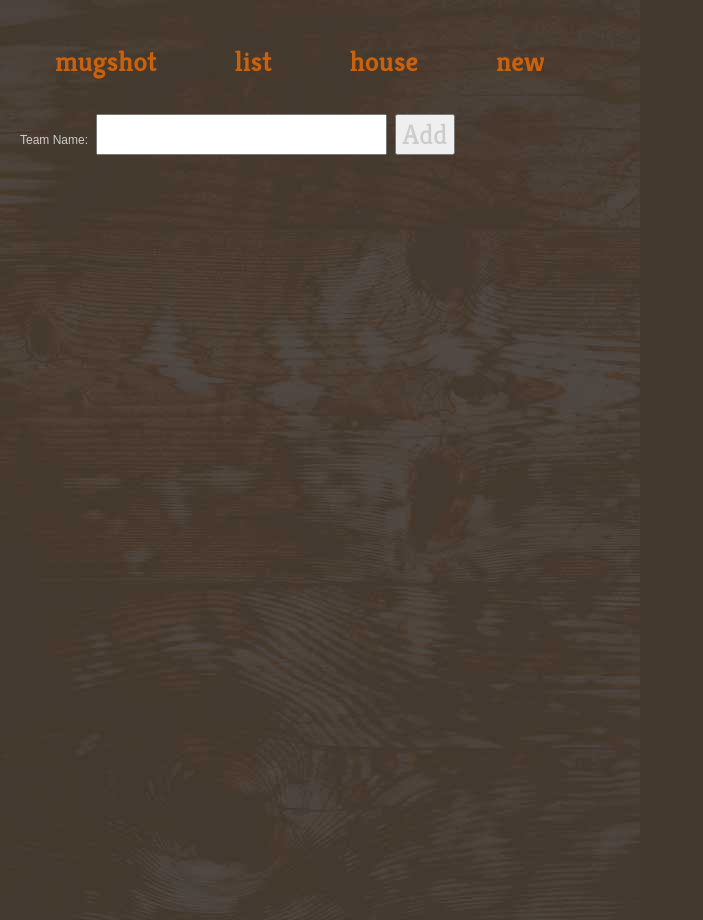
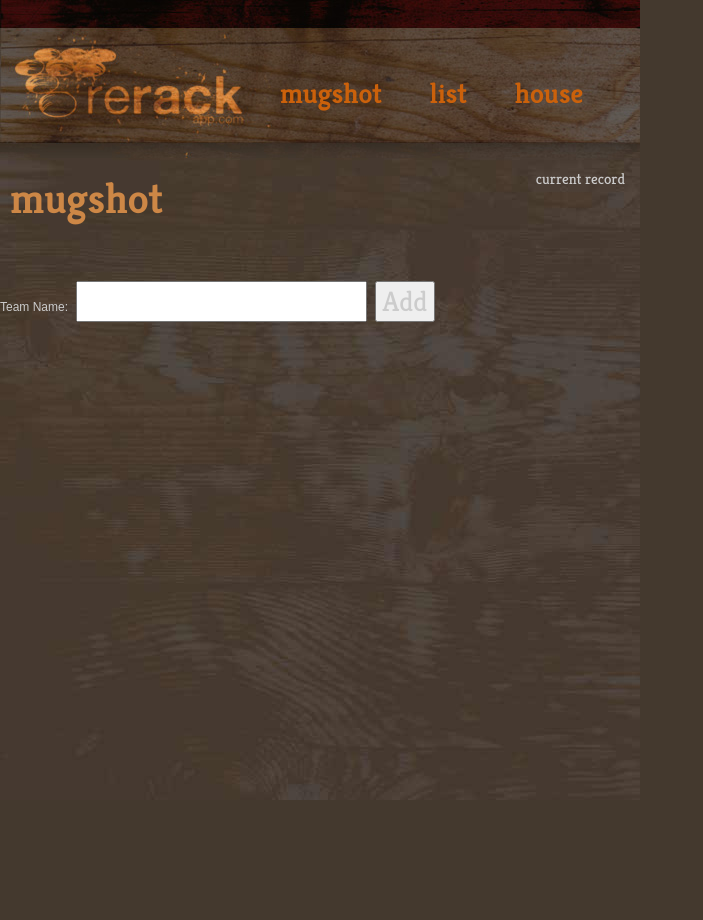
Before and after one commit to chetan-vangala/rerack, a PHP site: page /dashboard.php in a window 1280 px wide. Shown: the whole page, without its empty margins (0-703 px from the left). After the commit the page ends 800 px from the top, so only its background shows below. Run offline with PHP 8.4, Linux system fonts and the light colour scheme; data that the repository does not hold is empty.

Commit message:
table display

```diff
--- a/css/rerack.css
+++ b/css/rerack.css
@@ -1,7 +1,7 @@
 @import url('reset.css');
 @import url('colorbox.css');
 @import url('jquery.mobile.css');
-body, a, p, div, li, h1, h2, td, input {
+body, a, p, div, li, h1, h2, h3, td, input, span {
   font-family: "Kreon", Verdana, sans-serif;
   font-weight: regular;
   font-size: 28px;
@@ -11,17 +11,34 @@
   text-decoration: none;
   color: #cb610b; }
 
+h1 {
+  font-size: 42px;
+  color: #cd8746;
+  font-weight: bold; }
+
+h2 {
+  font-size: 40px;
+  color: #dd310a; }
+
+h3 {
+  font-size: 36px;
+  letter-spacing: -0.01em;
+  color: #dd310a;
+  font-weight: bold; }
+
 .description {
   font-size: 12px; }
+
+#content-area {
+  padding: 10px 0; }
 
 td {
   padding: 10px; }
 
 body {
   background: #44392e url(/images/wood-bg.jpg) no-repeat;
-  width: 580px;
-  height: 900px;
-  padding: 10px 20px; }
+  max-width: 580px;
+  max-height: 900px; }
 
 body#login {
   background: #44392e url(/images/login.jpg) no-repeat; }
@@ -41,8 +58,69 @@
       letter-spacing: 53px; }
 
 #top-nav {
-  padding: 10px 0; }
-  #top-nav li {
-    display: inline;
-    padding: 0 35px;
-    font-weight: bold; }
+  position: relative;
+  width: 640px;
+  height: 158px;
+  background: transparent url(/images/header-bg.jpg) no-repeat; }
+  #top-nav #title-bar {
+    position: absolute;
+    height: 22px;
+    left: 0;
+    width: 620px;
+    padding: 3px 10px;
+    color: #644e4b;
+    font-size: 22px;
+    text-transform: uppercase; }
+  #top-nav ul {
+    position: absolute;
+    top: 80px;
+    left: 260px; }
+    #top-nav ul li {
+      display: inline;
+      padding: 0 20px;
+      font-weight: bold; }
+
+#page-top {
+  padding: 5px 10px 20px 10px;
+  height: 60px;
+  width: 620px; }
+  #page-top h1 {
+    float: left;
+    padding-top: 15px; }
+  #page-top #record {
+    float: right; }
+    #page-top #record .games {
+      float: right;
+      height: 40px;
+      font-size: 58px;
+      font-weight: bold; }
+    #page-top #record .meta {
+      padding: 15px 5px 0 0;
+      float: right;
+      text-align: right; }
+      #page-top #record .meta p {
+        font-size: 15px;
+        line-height: 1px; }
+
+#table-container .table {
+  position: relative;
+  width: 640px;
+  height: 134px;
+  background: transparent url(/images/table-bg.jpg) no-repeat;
+  margin-bottom: 18px; }
+  #table-container .table .number {
+    padding: 10px;
+    font-size: 20px;
+    font-weight: bold;
+    color: #4f4b47; }
+  #table-container .table .player, #table-container .table .opponent {
+    position: absolute;
+    top: 50px;
+    left: 30px; }
+    #table-container .table .player h3 .score, #table-container .table .opponent h3 .score {
+      padding-left: 2px;
+      font-size: 18px;
+      color: #998675; }
+  #table-container .table .opponent {
+    text-align: right;
+    right: 30px; }
--- a/css/sass/rerack.sass
+++ b/css/sass/rerack.sass
@@ -2,7 +2,7 @@
 @import url('colorbox.css')
 @import url('jquery.mobile.css')
 
-body, a, p, div, li, h1, h2, td, input
+body, a, p, div, li, h1, h2, h3, td, input, span
   font-family: 'Kreon', Verdana, sans-serif
   font-weight: regular
   font-size: 28px
@@ -11,17 +11,34 @@
   text-decoration: none
   color: #cb610b
 
+h1
+  font-size: 42px
+  color: #cd8746
+  font-weight: bold
+
+h2
+  font-size: 40px
+  color: #dd310a
+
+h3
+  font-size: 36px
+  letter-spacing: -.01em
+  color: #dd310a
+  font-weight: bold
+
 .description
   font-size: 12px
+
+#content-area
+  padding: 10px 0
 
 td
   padding: 10px
 
 body
   background: #44392e url(/images/wood-bg.jpg) no-repeat
-  width: 580px
-  height: 900px
-  padding: 10px 20px
+  max-width: 580px
+  max-height: 900px
 
 body#login
   background: #44392e url(/images/login.jpg) no-repeat
@@ -41,8 +58,69 @@
       letter-spacing: 53px
 
 #top-nav
-  padding: 10px 0
-  li
-    display: inline
-    padding: 0 35px
-    font-weight: bold
+  position: relative
+  width: 640px
+  height: 158px
+  background: transparent url(/images/header-bg.jpg) no-repeat
+  #title-bar
+    position: absolute
+    height: 22px
+    left: 0
+    width: 620px
+    padding: 3px 10px
+    color: #644e4b
+    font-size: 22px
+    text-transform: uppercase
+  ul
+    position: absolute
+    top: 80px
+    left: 260px
+    li
+      display: inline
+      padding: 0 20px
+      font-weight: bold
+#page-top
+  padding: 5px 10px 20px 10px
+  height: 60px
+  width: 620px
+  h1
+    float: left
+    padding-top: 15px
+  #record
+    float: right
+    .games
+      float: right
+      height: 40px
+      font-size: 58px
+      font-weight: bold
+    .meta
+      padding: 15px 5px 0 0
+      float: right
+      text-align: right
+      p
+        font-size: 15px
+        line-height: 1px
+
+#table-container
+  .table
+    position: relative
+    width: 640px
+    height: 134px
+    background: transparent url(/images/table-bg.jpg) no-repeat
+    margin-bottom: 18px
+    .number
+      padding: 10px
+      font-size: 20px
+      font-weight: bold
+      color: #4f4b47
+    .player, .opponent
+      position: absolute
+      top: 50px
+      left: 30px
+      h3 .score
+        padding-left: 2px
+        font-size: 18px
+        color: #998675
+    .opponent
+      text-align: right
+      right: 30px
--- a/dashboard.php
+++ b/dashboard.php
@@ -1,27 +1,26 @@
 <?php require('shared/_head.php'); ?>
 <?php require 'shared/_header.php'; ?>
-<table>
-  <tbody>
+<div id="content-area">
+  <div id="table-container">
     <?php
     $t = new Team();
-    $teams = $t->find(array('queued=0', "house_id=$the_id"));
-
-    if(!empty($teams)){
-    $i = 2;
-      foreach($teams as $team){
-        echo '<tr><td>';
-        if(!($i % 2)) {
-          echo '</td></tr><tr></tr><tr><td><h2>' . $i / 2 . '</h2></td><td>';
-        } else {
-          echo '</td><td>';
-        }
-        echo $team->name . '</td><td>' . $team->player . '</td><td>' . $team->teammate . '</td><td>' . $team->wins . '</td></tr>';
+    $tab = new Table();
+    $tables = $tab->find(array("house_id=$the_id"));
+    if(!empty($tables)){
+      $i = 1;
+      foreach($tables as $table){
+        $team = $t->find(array('id=' . $table->team_id));
+        $opp = $t->find(array('id=' . $table->opponent_id));
+        echo '<div class="table"><div class="number">' . $i . '</div>';
+        echo '<div class="player"><h3>' . $team[0]->name . '<span class="score">' . $team[0]->wins . '</span></h3></div>';
+        echo '<div class="opponent"><h3>' . $opp[0]->name . '</h3></div></div>';
         $i++;
       }
     }
     ?>
-  </tbody>
-</table>
+  </div>
+
+
   <br />
   <form id="create-form" action="signup.php?house=<?php echo $the_code ?>" method="POST">
     <label class="description" for="name">Team Name:</label>
@@ -42,3 +41,4 @@
       ?>
       </tbody>
   </table>
+</div>
--- a/shared/_head.php
+++ b/shared/_head.php
@@ -13,9 +13,9 @@
     <!--script src="/js/jquery.mobile.min.js" type="text/javascript"></script-->
     <script src="/js/rerack.js" type="text/javascript"></script>
     <?php
+      $h = new House();
       if(isset($_GET['house'])){
         $the_code = $_GET['house'];
-        $h = new House();
         $house = $h->find(array('code'=> $the_code));
         if(!empty($house)){
           $the_id = $house[0]->id;
--- a/shared/_header.php
+++ b/shared/_header.php
@@ -1,7 +1,22 @@
-<br />
-<ul id="top-nav">
-  <li><a href="index.php?house=<?php echo $the_code ?>">mugshot</a></li>
-  <li><a href="list.php?house=<?php echo $the_code ?>">list</a></li>
-  <li><a href="index.php">house</a></li>
-  <li><a href="new">new</a></li>
-</ul>
+<div id="top-nav">
+  <div id="title-bar">
+    <?php echo $house[0]->name ?>
+  </div>
+  <ul>
+    <li><a href="dashboard.php?house=<?php echo $the_code ?>">mugshot</a></li>
+    <li><a href="list.php?house=<?php echo $the_code ?>">list</a></li>
+    <li><a href="index.php">house</a></li>
+  </ul>
+</div>
+<div id="page-top">
+  <h1>mugshot</h1>
+  <div id="record">
+    <?php
+      $t = new Team();
+      $top = $t->find($house->top_team_id);
+      echo '<div class="games">' . $top[0]->wins . '</div><div class="meta"><p>current record</p><h2>';
+      echo $top[0]->name . '</h2></div>';
+    ?>
+  </div>
+
+</div>
```
Also changed, not shown: list.php (added, +15 -0 lines), images/header-bg.jpg (added), images/table-bg.jpg (added), images/wood-bg.jpg. Lines whose indentation alone changed are shown as unchanged.
